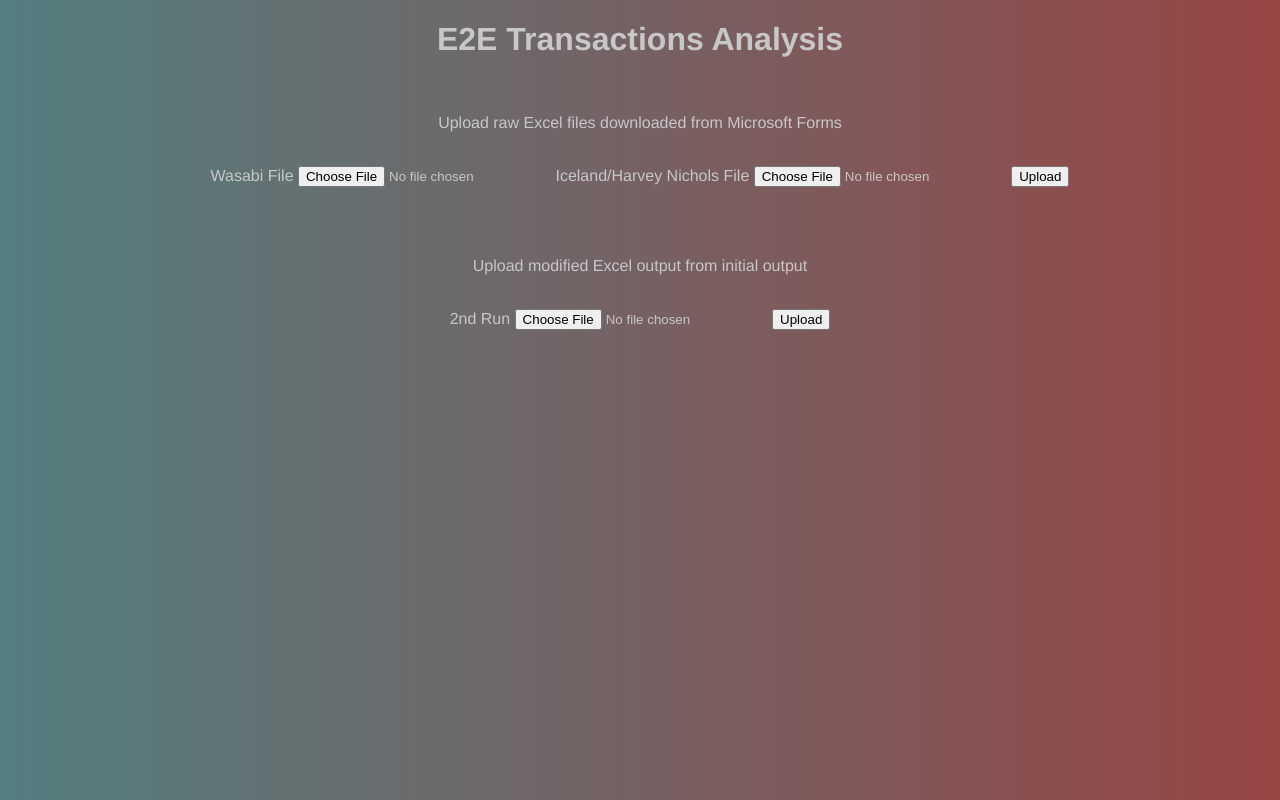
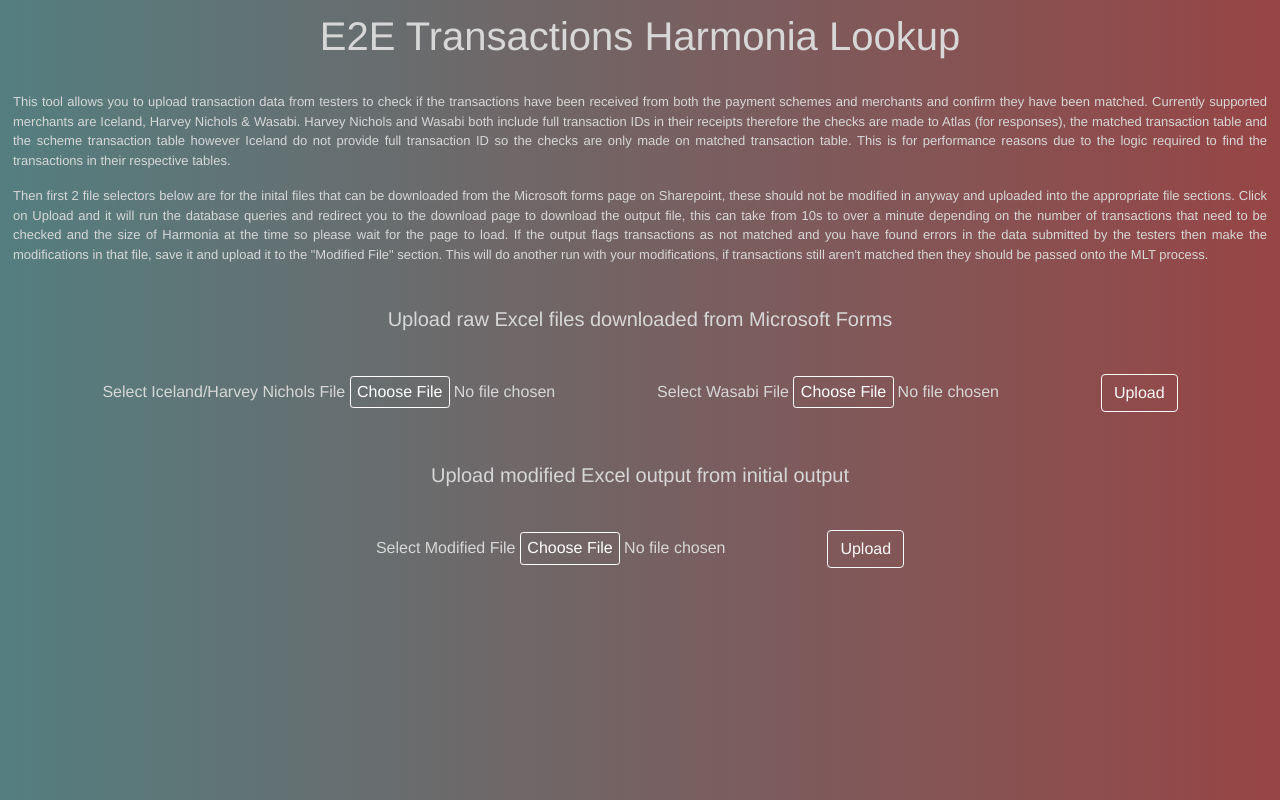
Before and after one commit to piukhq/data-e2e-transactions, a Flask app: page / in a window 1280 px wide. Run offline with Flask 2, Linux system fonts and the light colour scheme; some libraries are stand-ins or nearby versions.

Commit message:
Added CSS styling to webpage and some additional error checking

```diff
--- a/main.py
+++ b/main.py
@@ -7,7 +7,6 @@
 app = Flask(__name__)
 app.secret_key = '_hBofY7MK.c.73!-Qirx'
 app.config['MAX_CONTENT_LENGTH'] = 1024 * 1024
-
 
 @app.route("/", methods=['GET','POST'])
 def home():
@@ -50,6 +49,10 @@
             toc = time.perf_counter()
             return redirect(url_for('download', timetaken=round(toc-tic)))
         elif '2ndrun' in request.form:
+            if request.files['2nd_File'].filename == '':
+                message = 'File(s) missing'
+                flash(message,category='error')
+                return render_template('upload.html')
             tic = time.perf_counter()
 
             iceland = pd.read_excel(request.files.get('2nd_File'),engine='openpyxl',sheet_name='Iceland',usecols='A:K',dtype={'MID':str,'Auth code':str,'Transaction ID':str})
@@ -73,7 +76,7 @@
 @app.route("/download/<timetaken>", methods=['GET','POST'])
 def download(timetaken):
     if request.method == "POST":
-        date = functions.ord(int(datetime.today().strftime("%d"))) + ' '+ datetime.today().strftime("%b")
+        date = functions.ord(int(datetime.today().strftime("%d"))) + ' ' + datetime.today().strftime("%b")
         file_path = f'E2E Transactions {date}' + '.xlsx'
         return send_from_directory('Output Files/', 'download.xlsx', attachment_filename=file_path, as_attachment=True)
     return render_template('download.html', message=timetaken)
--- a/static/css/main.css
+++ b/static/css/main.css
@@ -2,18 +2,64 @@
     margin: 0;
     padding: 0;
     font-family: "Helvetica Neue", Helvetica, Arial, sans-serif;
-    color: rgb(199, 199, 199);
+    color: rgb(215, 215, 215);
     background-image: linear-gradient(90deg, rgb(84, 126, 128),rgb(151, 69, 69))
   }
 
 h1 {
     text-align: center;
+    padding-top: 0.3em;
 }
 
 div {
     text-align: center;
 }
 
+p {
+    text-align: justify;
+    padding-left: 1em;
+    padding-right: 1em;
+    font-size: small;
+}
+
+.lead {
+    text-align: center;
+}
+
 .error {
     color: tomato;
 }
+
+input[type=file]::file-selector-button {
+    background-color: rgb(84, 126, 128, 0);
+    border: 1px solid rgba(255, 255, 255);
+    color: rgb(255, 255, 255);
+    padding: .2em .4em;
+    border-radius: .2em;
+    transition: 0.3s;
+  }
+
+input [type=file] {
+    border: 1px white;
+}
+
+  input[type=file]::file-selector-button:hover {
+    background-color: #1fe0;
+    border: 1px solid #000000;
+    color: rgb(0, 0, 0);
+  }
+
+input[type=submit].download {
+    background-color: rgb(84, 126, 128, 0);
+    border: 1px solid rgba(255, 255, 255);
+    color: rgb(255, 255, 255);
+    padding: .2em .4em;
+    border-radius: .2em;
+    transition: 0.3s;
+}
+
+input[type=submit].download:hover  {
+    background-color: rgba(255, 255, 255);
+    border: 1px solid #ffffff;
+    color: rgb(0, 0, 0);
+  }
--- a/templates/upload.html
+++ b/templates/upload.html
@@ -5,23 +5,30 @@
     <meta http-equiv="X-UA-Compatible" content="IE=edge">
     <meta name="viewport" content="width=device-width, initial-scale=1.0">
     <title>Upload</title>
+    <!-- Bootstrap CSS -->
+    <link rel="stylesheet" href="https://stackpath.bootstrapcdn.com/bootstrap/4.3.1/css/bootstrap.min.css" integrity="sha384-ggOyR0iXCbMQv3Xipma34MD+dH/1fQ784/j6cY/iJTQUOhcWr7x9JvoRxT2MZw1T" crossorigin="anonymous">
     <link rel="stylesheet" href="{{ url_for('static', filename='css/main.css') }}">
 </head>
 <body>
 
-    <h1>E2E Transactions Analysis</h1>
+    <h1 class="cover-heading">E2E Transactions Harmonia Lookup</h1>
     <br>
-    <div class="first_run">
-        <p>Upload raw Excel files downloaded from Microsoft Forms </p>
-        <br>
-        <form method=post enctype=multipart/form-data>
-            Wasabi File
-            <input type=file name=wasabi accept=".xls,.xlsx">
-            Iceland/Harvey Nichols File
-            <input type=file name=hn_iceland accept=".xls,.xlsx">
-            <input type=submit name=1strun value=Upload>
-        </form>
+    <div class="description">
+        <p>
+            This tool allows you to upload transaction data from testers to check if the transactions have been received from both the payment schemes and merchants and confirm they have been matched.  Currently
+            supported merchants are Iceland, Harvey Nichols & Wasabi. Harvey Nichols and Wasabi both include full transaction IDs in their receipts therefore the checks are made to Atlas (for responses), the
+            matched transaction table and the scheme transaction table however Iceland do not provide full transaction ID so the checks are only made on matched transaction table. This is for performance  reasons
+            due to the logic required to find the transactions in their respective tables.
+        </p>
+        <p>
+            Then first 2 file selectors below are for the inital files that can be downloaded from the Microsoft forms page on Sharepoint, these should not be modified in anyway and uploaded into the appropriate
+            file sections. Click on Upload and it will run the database queries and redirect you to the download page to download the output file, this can take from 10s to over a minute depending on the number
+            of transactions that need to be checked and the size of Harmonia at the time so please wait for the page to load. If the output flags transactions as not matched and you have found errors in the data
+            submitted by the testers then make the modifications in that file, save it and upload it to the "Modified File" section. This will do another run with your modifications, if transactions still aren't
+            matched then they should be passed onto the MLT process.
+        </p>
     </div>
+    <br>
     <div class='error'>
         {% with messages = get_flashed_messages() %}
             {% if messages %}
@@ -31,16 +38,26 @@
             {% endif %}
         {% endwith %}
     </div>
-    <br>
+    <div class="first_run">
+        <p class="lead">Upload raw Excel files downloaded from Microsoft Forms </p>
+        <br>
+        <form method=post enctype=multipart/form-data>
+            <label for="file">Select Iceland/Harvey Nichols File</label>
+            <input type=file name=hn_iceland accept=".xls,.xlsx">
+            <label for="file">Select Wasabi File</label>
+            <input type=file name=wasabi accept=".xls,.xlsx">
+            <input type=submit name=1strun value=Upload class="btn btn-outline-light">
+        </form>
+    </div>
     <br>
     <br>
     <div class="second_run">
-        <p>Upload modified Excel output from initial output</p>
+        <p class="lead">Upload modified Excel output from initial output</p>
         <br>
         <form method=post enctype=multipart/form-data>
-            2nd Run
+            <label for="file">Select Modified File</label>
             <input type=file name=2nd_File accept=".xls,.xlsx">
-            <input type=submit name=2ndrun value=Upload>
+            <input type=submit name=2ndrun value=Upload class="btn btn-outline-light">
         </form>
     </div>
 </body>
```
Also changed, not shown: templates/download.html (+19 -5 lines).
